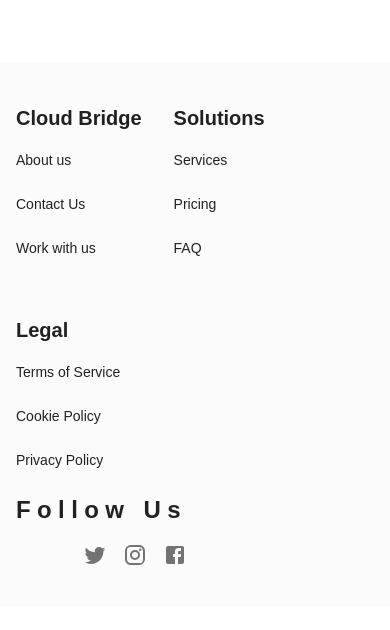
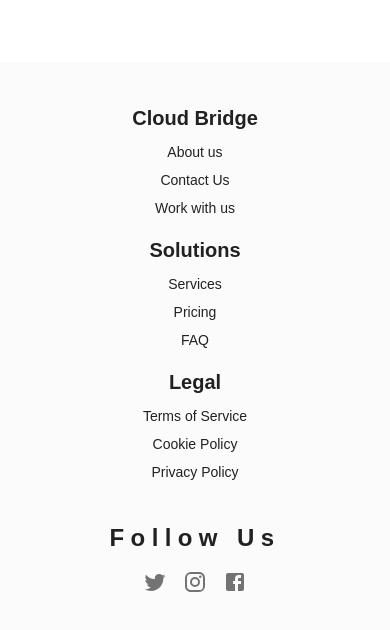
Before and after one commit to GaelAlburo/final-project, a Next.js app in the folder front/: page / in a window 390 px wide. Shown: the part 2771-3401 px from the top of the page. Before the commit the page ends 3378 px from the top, so only its background shows below. Built offline with nearby package versions, Linux system fonts and the light colour scheme; no server answers; a web font is replaced by a local one.

Commit message:
feat(footer): made footer responsive

```diff
--- a/front/app/components/footer-global.jsx
+++ b/front/app/components/footer-global.jsx
@@ -1,8 +1,9 @@
-import { Box, Container, Grid, IconButton, Typography } from "@mui/material";
+import { Box, Container, IconButton, Typography } from "@mui/material";
 import TwitterIcon from "@mui/icons-material/Twitter";
 import FacebookIcon from "@mui/icons-material/Facebook";
 import InstagramIcon from "@mui/icons-material/Instagram";
 import Link from "next/link";
+import Grid from "@mui/material/Grid2";
 
 export default function FooterGlobal() {
   return (
@@ -15,11 +16,27 @@ export default function FooterGlobal() {
       }}
     >
       <Container maxWidth="lg">
-        <Grid container spaxfcing={6}>
-          <Grid item md={8}>
-            <Grid container spacing={4}>
-              <Grid item md={4}>
-                <Typography variant="h6" fontWeight={700} sx={{ mb: 2 }}>
+
+        <Grid container>
+
+          <Grid size={{xs: 12, sm: 6}}>
+
+            <Grid container spacing={{xs: 1, sm: 4}}>
+              <Grid size={{xs: 12, sm: 4}}
+                sx={{
+                  textAlign: {
+                    xs: 'center',
+                    sm: 'left'
+                  },
+                }}
+              >
+                <Typography variant="h6" fontWeight={700}
+                  sx={{
+                    mb: {
+                      xs: 1,
+                      sm: 2
+                    }
+                  }}>
                   Cloud Bridge
                 </Typography>
                 <Typography
@@ -27,7 +44,15 @@ export default function FooterGlobal() {
                 color="inherit"
                 href="/about"
                 variant="body2"
-                sx={{ mb: 3, textDecoration: "none", display: "block", '&:hover': { color: '#FF1B6B' }}}>
+                sx={{
+                  mb: {
+                    xs: 1,
+                    sm: 3
+                  },
+                  textDecoration: "none",
+                  display: "block",
+                  '&:hover': { color: '#FF1B6B' }
+                }}>
                   About us
                 </Typography>
                 <Typography
@@ -35,7 +60,15 @@ export default function FooterGlobal() {
                 color="inherit"
                 href="/contact"
                 variant="body2"
-                sx={{ mb: 3, textDecoration: "none", display: "block", '&:hover': { color: '#FF1B6B' }}}>
+                sx={{
+                  mb: {
+                    xs: 1,
+                    sm: 3
+                  },
+                  textDecoration: "none",
+                  display: "block",
+                  '&:hover': { color: '#FF1B6B' }
+                }}>
                   Contact Us
                 </Typography>
                 <Typography
@@ -43,12 +76,35 @@ export default function FooterGlobal() {
                 color="inherit"
                 href="/work"
                 variant="body2"
-                sx={{ mb: 3, textDecoration: "none", display: "block", '&:hover': { color: '#FF1B6B' }}}>
+                sx={{
+                  mb: {
+                    xs: 1,
+                    sm: 3
+                  },
+                  textDecoration: "none",
+                  display: "block",
+                  '&:hover': { color: '#FF1B6B' }
+                }}>
                   Work with us
                 </Typography>
               </Grid>
-              <Grid item md={4}>
-                <Typography variant="h6" fontWeight={700} sx={{ mb: 2 }}>
+
+              <Grid size={{xs: 12, sm: 4}}
+                sx={{
+                  textAlign: {
+                    xs: 'center',
+                    sm: 'left'
+                  }
+                }}
+              >
+                <Typography variant="h6" fontWeight={700}
+                  sx={{
+                    mb: {
+                      xs: 1,
+                      sm: 2
+                    },
+                  }}
+                >
                   Solutions
                 </Typography>
                 <Typography
@@ -56,7 +112,15 @@ export default function FooterGlobal() {
                 color="inherit"
                 href="/services"
                 variant="body2"
-                sx={{ mb: 3, textDecoration: "none", display: "block", '&:hover': { color: '#FF1B6B' }}}>
+                sx={{
+                  mb: {
+                    xs: 1,
+                    sm: 3
+                  },
+                  textDecoration: "none",
+                  display: "block",
+                  '&:hover': { color: '#FF1B6B' }
+                }}>
                   Services
                 </Typography>
                 <Typography
@@ -64,7 +128,15 @@ export default function FooterGlobal() {
                 color="inherit"
                 href="/pricing"
                 variant="body2"
-                sx={{ mb: 3, textDecoration: "none", display: "block", '&:hover': { color: '#FF1B6B' }}}>
+                sx={{
+                  mb: {
+                    xs: 1,
+                    sm: 3
+                  },
+                  textDecoration: "none",
+                  display: "block",
+                  '&:hover': { color: '#FF1B6B' }
+                }}>
                   Pricing
                 </Typography>
                 <Typography
@@ -72,12 +144,35 @@ export default function FooterGlobal() {
                 color="inherit"
                 href="faq"
                 variant="body2"
-                sx={{ mb: 3, textDecoration: "none", display: "block", '&:hover': { color: '#FF1B6B' }}}>
+                sx={{
+                  mb: {
+                    xs: 1,
+                    sm: 3
+                  },
+                  textDecoration: "none",
+                  display: "block",
+                  '&:hover': { color: '#FF1B6B' }
+                }}>
                   FAQ
                 </Typography>
               </Grid>
-              <Grid item md={4}>
-                <Typography variant="h6" fontWeight={700} sx={{ mb: 2 }}>
+
+              <Grid size={{xs: 12, sm: 4}}
+                sx={{
+                  textAlign: {
+                    xs: 'center',
+                    sm: 'left'
+                  }
+                }}
+              >
+                <Typography variant="h6" fontWeight={700}
+                  sx={{
+                    mb: {
+                      xs: 1,
+                      sm: 2
+                    }
+                  }}
+                >
                   Legal
                 </Typography>
                 <Typography
@@ -85,7 +180,15 @@ export default function FooterGlobal() {
                 color="inherit"
                 href="/terms"
                 variant="body2"
-                sx={{ mb: 3, textDecoration: "none", display: "block", '&:hover': { color: '#FF1B6B' }}}>
+                sx={{
+                  mb: {
+                    xs: 1,
+                    sm: 3
+                  },
+                  textDecoration: "none",
+                  display: "block",
+                  '&:hover': { color: '#FF1B6B' }
+                }}>
                   Terms of Service
                 </Typography>
                 <Typography
@@ -93,7 +196,15 @@ export default function FooterGlobal() {
                 color="inherit"
                 href="/cookie"
                 variant="body2"
-                sx={{ mb: 3, textDecoration: "none", display: "block", '&:hover': { color: '#FF1B6B' }}}>
+                sx={{
+                  mb: {
+                    xs: 1,
+                    sm: 3
+                  },
+                  textDecoration: "none",
+                  display: "block",
+                  '&:hover': { color: '#FF1B6B' }
+                }}>
                   Cookie Policy
                 </Typography>
                 <Typography
@@ -107,13 +218,20 @@ export default function FooterGlobal() {
               </Grid>
             </Grid>
           </Grid>
+
+
           <Grid
-            item
-            md={4}
+            size={{xs: 12, sm: 6}}
             sx={{
-              display: "flex",
+              display: {
+                xs: "flex",
+                sm: "block"
+              },
               flexDirection: "column",
-              alignItems: "end",
+              alignItems: {
+                xs: "center",
+                sm: "end"
+              },
               justifyContent: "center"
             }}
           >
@@ -121,9 +239,16 @@ export default function FooterGlobal() {
               sx={{
                 display: "flex",
                 flexDirection: "column",
-                alignItems: "end",
+                alignItems: {
+                  xs: "center",
+                  sm: "end"
+                },
                 textAlign: "center",
-                mr: 4
+                mr: {
+                  xs: 0,
+                  sm: 4
+                },
+                mt: 2
               }}
             >
               <Typography
@@ -138,7 +263,14 @@ export default function FooterGlobal() {
               >
                 Follow Us
               </Typography>
-              <Box sx={{ mt: 2 }}>
+              <Box
+                sx={{
+                  mt: 2,
+                  display: "flex",
+                  justifyContent: "center",
+                  alignItems: "center"
+                }}
+              >
                 <IconButton
                   sx={{
                     p: 0,
```
